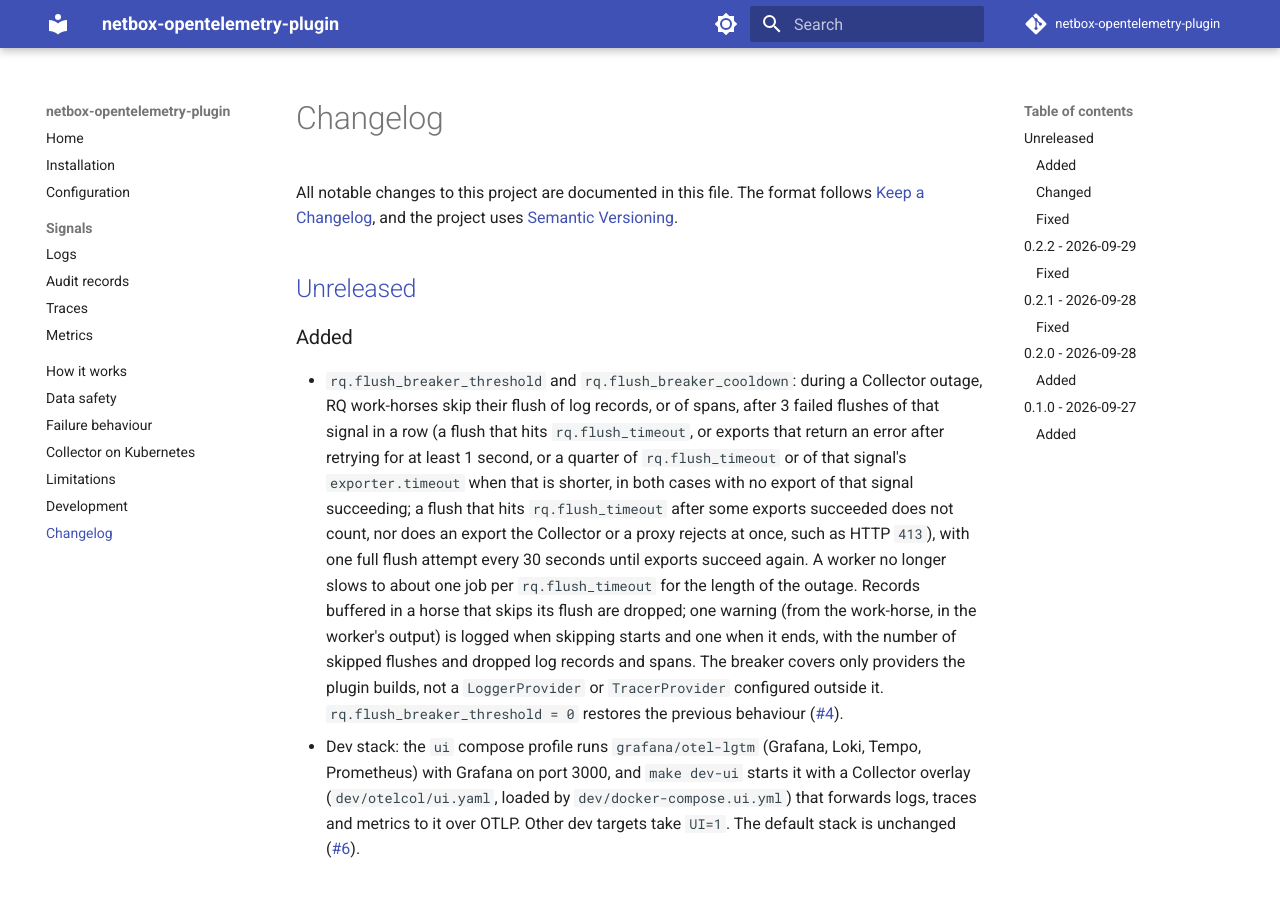
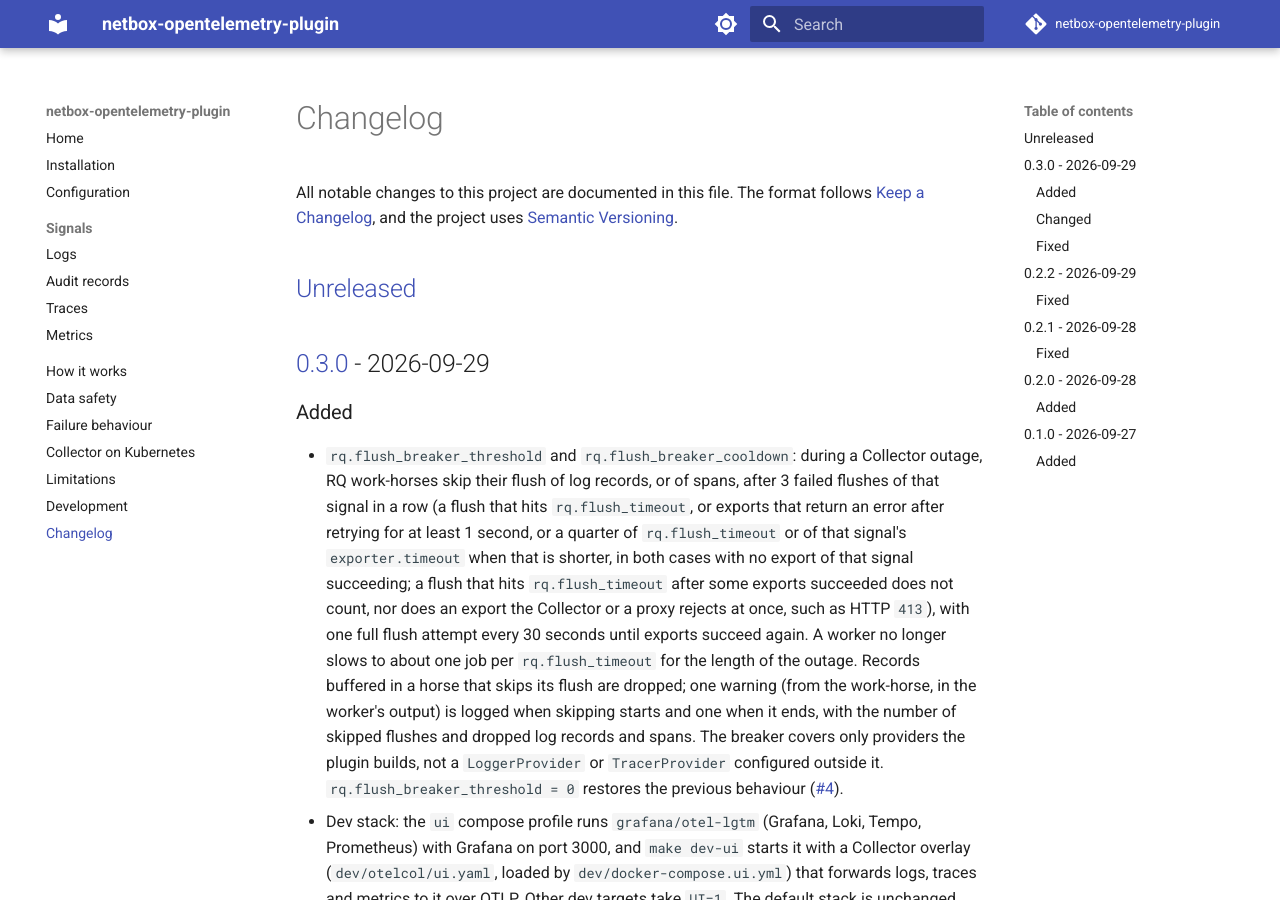
Before and after one commit to thomaschristory/netbox-opentelemetry-plugin, an MkDocs documentation site: the page built from docs/changelog.md, in a window 1280 px wide and 900 px high. Built offline with MkDocs 1.6.1 and Material for MkDocs 9.7.7, drawn with Linux system fonts in a browser that asks for light colours; comment, search, counter and statistics services are not loaded.

Commit message:
Release 0.3.0

```diff
--- a/CHANGELOG.md
+++ b/CHANGELOG.md
@@ -5,6 +5,8 @@
 [Semantic Versioning](https://semver.org/spec/v2.0.0.html).
 
 ## [Unreleased]
+
+## [0.3.0] - 2026-09-29
 
 ### Added
 
@@ -55,7 +57,8 @@
 - Reuse of an OpenTelemetry SDK already configured outside the plugin (for example by `opentelemetry-instrument`).
 - NetBox 4.7 support.
 
-[Unreleased]: https://github.com/thomaschristory/netbox-opentelemetry-plugin/compare/v0.2.2...HEAD
+[Unreleased]: https://github.com/thomaschristory/netbox-opentelemetry-plugin/compare/v0.3.0...HEAD
+[0.3.0]: https://github.com/thomaschristory/netbox-opentelemetry-plugin/compare/v0.2.2...v0.3.0
 [0.2.2]: https://github.com/thomaschristory/netbox-opentelemetry-plugin/compare/v0.2.1...v0.2.2
 [0.2.1]: https://github.com/thomaschristory/netbox-opentelemetry-plugin/compare/v0.2.0...v0.2.1
 [0.2.0]: https://github.com/thomaschristory/netbox-opentelemetry-plugin/compare/v0.1.0...v0.2.0
--- a/netbox_opentelemetry_plugin/version.py
+++ b/netbox_opentelemetry_plugin/version.py
@@ -1 +1 @@
-__version__ = "0.2.2"
+__version__ = "0.3.0"
```
Also changed, not shown: docs/installation.md (+1 -1 lines).
